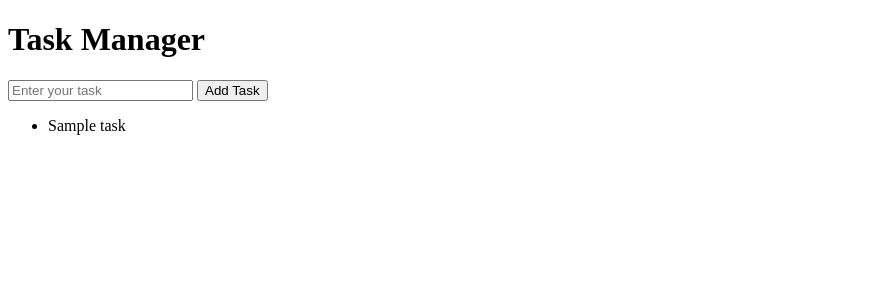
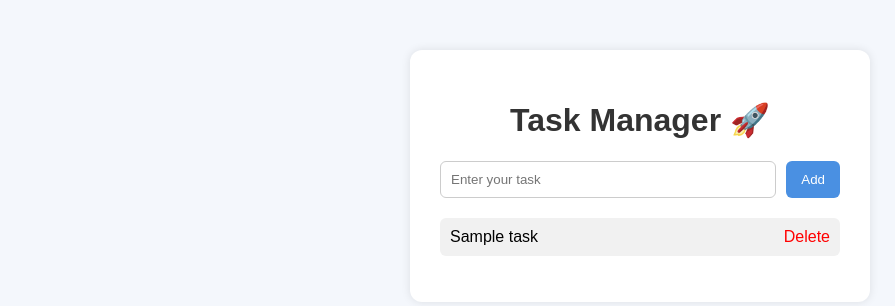
Before and after one commit to devisrisasikumar-creator/task-manager, a Flask app: template templates/dashboard.html in a window 1280 px wide. Shown: the top 306 px of the page, without its empty margins (0-895 px from the left). Run offline with Flask 3, Linux system fonts and the light colour scheme; the template is opened without the code that fills it: most values are stand-ins (such as "Sample title", 1, 10 or a date in 2020).

Commit message:
updated ui

```diff
--- a/app.py
+++ b/app.py
@@ -1,4 +1,4 @@
-from flask import Flask,render_template,request
+from flask import Flask,render_template,request,redirect
 
 app = Flask(__name__)
 
@@ -11,9 +11,17 @@ def home():
 
         task=request.form.get('task')
 
-        tasks.append(task)
+        if task:
+            tasks.append(task)
 
     return render_template('dashboard.html',tasks=tasks)
 
+@app.route('/delete/<int:index>')
+def delete(index):
+
+    tasks.pop(index)
+
+    return redirect('/')
+
 if __name__ == '__main__':
-   app.run(host='0.0.0.0',port=10000)
+    app.run(host='0.0.0.0',port=10000)
--- a/static/style.css
+++ b/static/style.css
@@ -0,0 +1,60 @@
+body{
+    background:#f4f7fc;
+    font-family:Arial;
+}
+
+.container{
+    width:400px;
+    margin:50px auto;
+    background:white;
+    padding:30px;
+    border-radius:12px;
+    box-shadow:0 0 10px rgba(0,0,0,0.1);
+}
+
+h1{
+    text-align:center;
+    color:#333;
+}
+
+form{
+    display:flex;
+    gap:10px;
+}
+
+input{
+    flex:1;
+    padding:10px;
+    border:1px solid #ccc;
+    border-radius:6px;
+}
+
+button{
+    padding:10px 15px;
+    border:none;
+    background:#4a90e2;
+    color:white;
+    border-radius:6px;
+    cursor:pointer;
+}
+
+ul{
+    list-style:none;
+    padding:0;
+    margin-top:20px;
+}
+
+li{
+    background:#f1f1f1;
+    margin:10px 0;
+    padding:10px;
+    border-radius:6px;
+    display:flex;
+    justify-content:space-between;
+    align-items:center;
+}
+
+a{
+    text-decoration:none;
+    color:red;
+}
--- a/templates/dashboard.html
+++ b/templates/dashboard.html
@@ -2,18 +2,24 @@
 <html>
 
 <head>
+
     <title>Task Manager</title>
+
+    <link rel="stylesheet" href="{{ url_for('static',filename='style.css') }}">
+
 </head>
 
 <body>
 
-    <h1>Task Manager</h1>
+    <div class="container">
+
+        <h1>Task Manager 🚀</h1>
 
         <form method="POST">
 
             <input type="text" name="task" placeholder="Enter your task">
 
-        <button type="submit">Add Task</button>
+            <button type="submit">Add</button>
 
         </form>
 
@@ -21,12 +27,24 @@
 
             {% for task in tasks %}
 
-            <li>{{ task }}</li>
+            <li>
+
+                {{ task }}
+
+                <a href="/delete/{{ loop.index0 }}">
+
+                    Delete
+
+                </a>
+
+            </li>
 
             {% endfor %}
 
         </ul>
 
+    </div>
+
 </body>
 
 </html>
```
Lines whose indentation alone changed are shown as unchanged.
